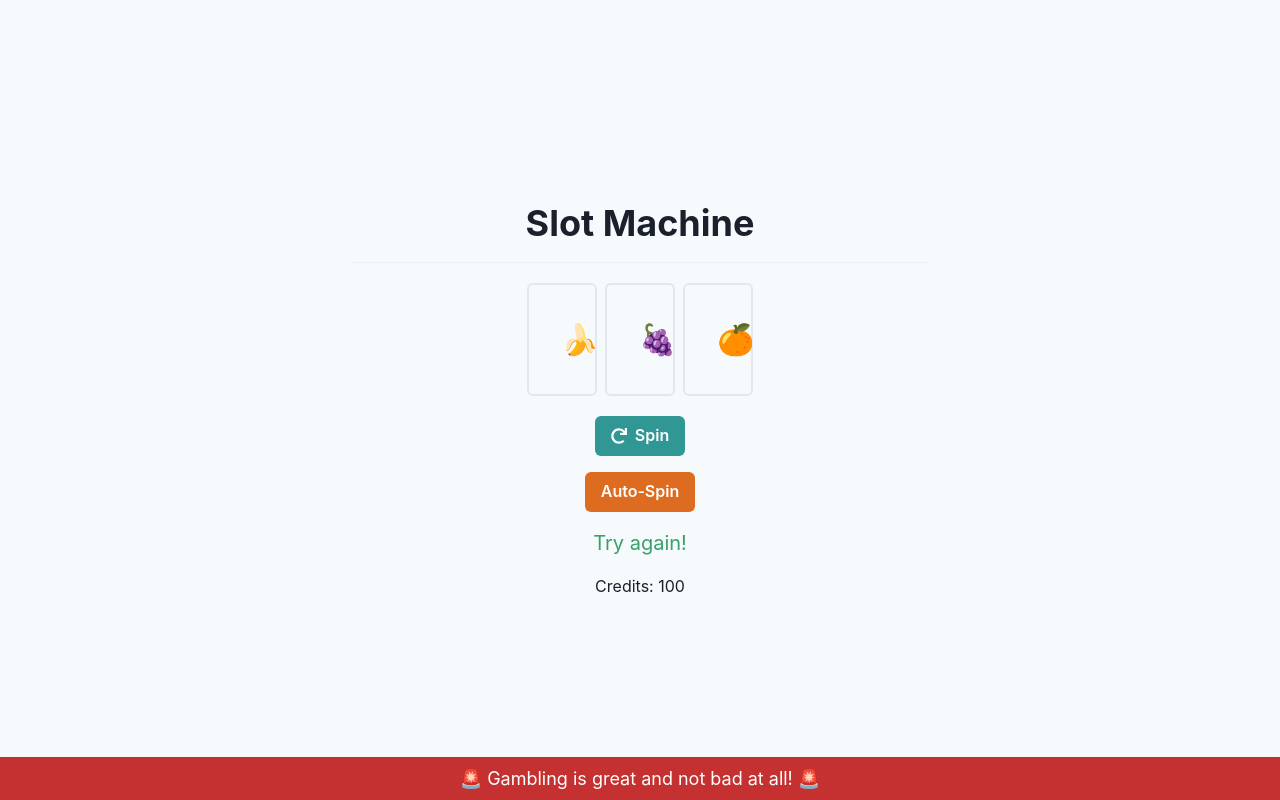
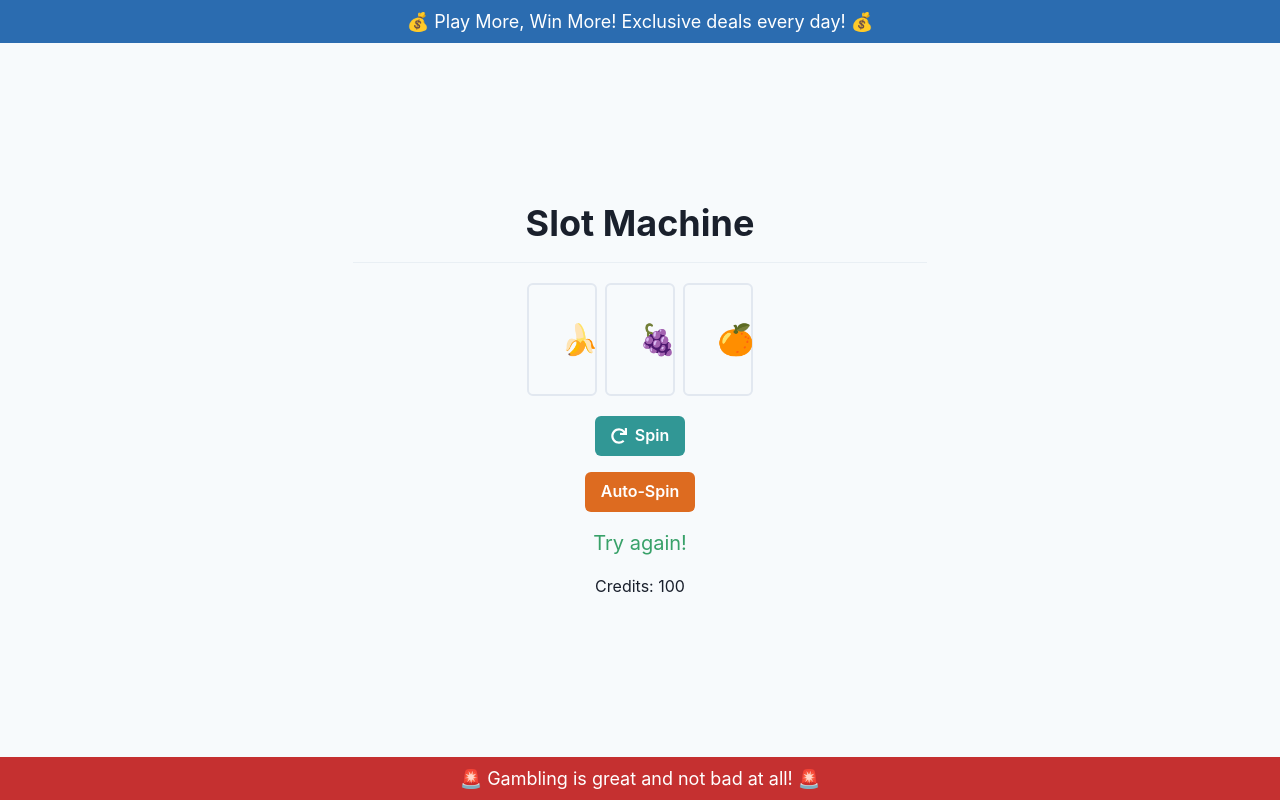
Before and after one commit to GPT-Engineer-App-Dev/lucky-spin, a React (Vite) app: page / in a window 1280 px wide. Built offline with nearby package versions, Linux system fonts and the light colour scheme.

Commit message:
Added a new `PromotionBanner` component at the top of the `Index` page to promote gambling, alongside the existing `AnnoyingBanner` at the bottom.
make more banners promoting gambling

```diff
--- /dev/null
+++ b/src/components/PromotionBanner.jsx
@@ -0,0 +1,14 @@
+import React from "react";
+import { Box, Text } from "@chakra-ui/react";
+
+const PromotionBanner = () => {
+  return (
+    <Box position="fixed" top="0" width="100%" bg="blue.600" p={2} zIndex="banner">
+      <Text fontSize="lg" color="white" textAlign="center">
+        💰 Play More, Win More! Exclusive deals every day! 💰
+      </Text>
+    </Box>
+  );
+};
+
+export default PromotionBanner;
--- a/src/pages/Index.jsx
+++ b/src/pages/Index.jsx
@@ -1,13 +1,12 @@
-import React, { useState } from "react";
+import React, { useState, useEffect } from "react";
 import { Box, Button, Center, Container, Divider, Flex, Heading, Text, VStack } from "@chakra-ui/react";
 import { FaRedo } from "react-icons/fa";
+import AnnoyingBanner from "../components/AnnoyingBanner";
+import PromotionBanner from "../components/PromotionBanner";
 
 const emojis = ["🍒", "🍋", "🍊", "🍉", "🍇", "🍓", "🍌", "🍍", "🥭"];
 
 const getRandomEmoji = () => emojis[Math.floor(Math.random() * emojis.length)];
-
-import { useEffect } from "react";
-import AnnoyingBanner from "../components/AnnoyingBanner";
 
 const SlotMachine = () => {
   const [slots, setSlots] = useState([getRandomEmoji(), getRandomEmoji(), getRandomEmoji()]);
@@ -80,6 +79,7 @@ const SlotMachine = () => {
 const Index = () => {
   return (
     <Center h="100vh" bg="gray.50">
+      <PromotionBanner />
       <SlotMachine />
       <AnnoyingBanner />
     </Center>
```
